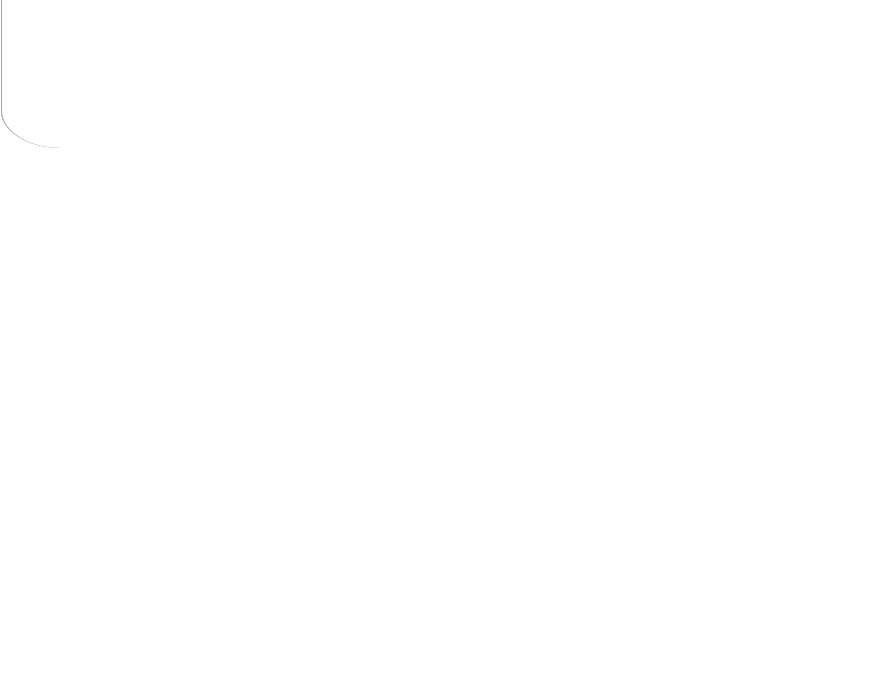
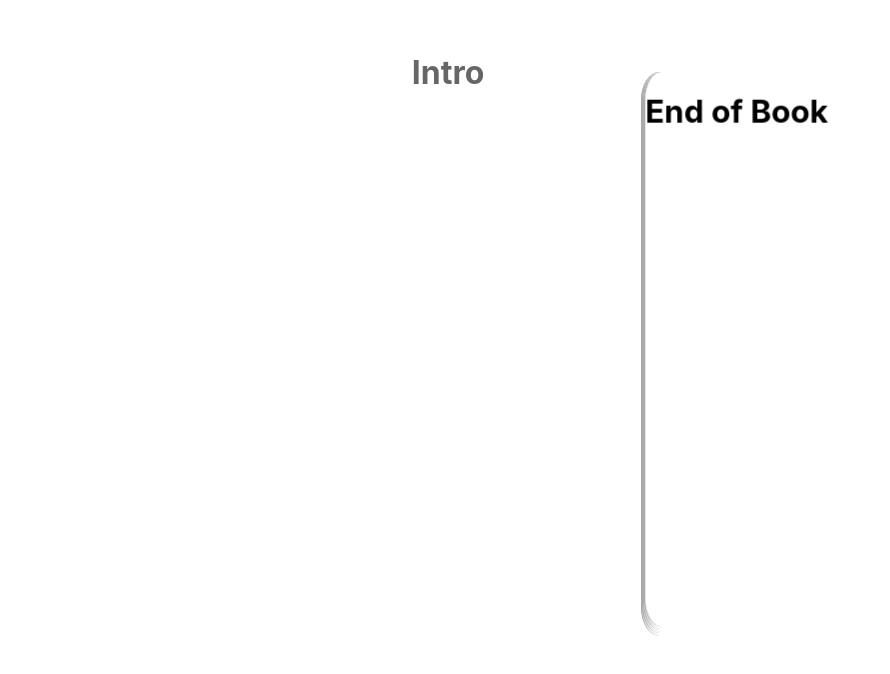
Before and after one commit to cubasve/Scrolls, a React (Create React App) app: page / in a window 1280 px wide. Shown: the part 628-1302 px from the top of the page, without its empty margins (0-890 px from the left). After the commit the page ends 800 px from the top, so only its background shows below. Built offline with nearby package versions, Linux system fonts and the light colour scheme.

Commit message:
Add book boilerplate structure

```diff
--- a/package.json
+++ b/package.json
@@ -3,6 +3,7 @@
   "version": "0.1.0",
   "private": true,
   "dependencies": {
+    "@fortawesome/fontawesome-free": "^5.15.3",
     "@testing-library/jest-dom": "^5.12.0",
     "@testing-library/react": "^11.2.6",
     "@testing-library/user-event": "^12.8.3",
--- a/src/App.css
+++ b/src/App.css
@@ -41,7 +41,14 @@
   z-index: calc(((var(--page-count) + 2) - var(--page-index)) * 2);
 }
 
-.front {
+.page {
+  transform: rotateY(calc(var(--rotation) * 1deg));
+  transform: translate3d(0, 0, calc((0.5 * var(--coefficient)) * 1px));
+}
+/* .front {
+  rotation: var(--rotation);
+
+
   transform: rotateY(calc(0) * 1deg);
   transform: translate3d(0, 0, calc(0.5 * 0 * 1px));
   backface-visibility: hidden;
@@ -50,7 +57,7 @@
 .back {
   transform: rotateY(calc(180 * 1deg));
   transform: translate3d(0, 0, calc(0.5 * 2 * 1px));
-}
+} */
 
 .scroll {
   right: 50vw;
--- a/src/App.js
+++ b/src/App.js
@@ -33,31 +33,133 @@ export default function App() {
   }, []);
 
   return (
-    <div id="animation" className="App">
-      {/* Page 1 */}
-      <div className="front-1 book page">
-        <h1>Page 1</h1>
-      </div>
+    <div>
 
-      {/* Page 2 */}
-      <div className="back-2 book page">
-        <h1>Page 2</h1>
-      </div>
+      <main>
+        <div id="book-animation">
+          <div className="scroll book">
+            <h1>Intro</h1>
+          </div>
 
-      {/* Page 3 */}
-      <div className="back-2 book page">
-        <h1>Page 2</h1>
-      </div>
+          <div className="book" />
 
-      {/* Page 4 */}
-      <div className="back-2 book page">
-        <h1>Page 2</h1>
-      </div>
+          <div className="book" id="book">
 
-      {/* Page 5 */}
-      <div className="back-2 book page">
-        <h1>Page 2</h1>
-      </div>
+            {/* 1st Set */}
+            <div className="page book cover front book-page">
+              <div className="page half front">
+                <div className="content">
+                  <h1>Page 1</h1>
+                </div>
+              </div>
+
+              <div className="page half back">
+                <div className="content">
+                  <h1>Page 2</h1>
+                </div>
+              </div>
+            </div>
+
+            {/* 2nd Set */}
+            <div className="page book book-page">
+              <div className="page half front">
+                <div className="content">
+                  <h1>Page 3</h1>
+                </div>
+              </div>
+
+              <div className="page half back">
+                <div className="content">
+                  <h1>Page 4</h1>
+                </div>
+              </div>
+            </div>
+
+            {/* 3rd Set */}
+            <div className="page book book-page">
+              <div className="page half front">
+                <div className="content">
+                  <h1>Page 5</h1>
+                </div>
+              </div>
+
+              <div className="page half back">
+                <div className="content">
+                  <h1>Page 6</h1>
+                </div>
+              </div>
+            </div>
+
+            {/* 4th Set */}
+            <div className="page book book-page">
+              <div className="page half front">
+                <div className="content">
+                  <h1>Page 7</h1>
+                </div>
+              </div>
+
+              <div className="page half back">
+                <div className="content">
+                  <h1>Page 8</h1>
+                </div>
+              </div>
+            </div>
+
+            {/* 5th Set */}
+            <div className="page book book-page">
+              <div className="page half front">
+                <div className="content">
+                  <h1>Page 9</h1>
+                </div>
+              </div>
+
+              <div className="page half back">
+                <div className="content">
+                  <h1>Page 10</h1>
+                </div>
+              </div>
+            </div>
+
+            {/* 6th Set */}
+            <div className="page book book-page">
+              <div className="page half front">
+                <div className="content">
+                  <h1>Page 11</h1>
+                </div>
+              </div>
+
+              <div className="page half back">
+                <div className="content">
+                  <h1>Page 12</h1>
+                </div>
+              </div>
+            </div>
+
+            {/* 7th Set */}
+            <div className="page book book-page">
+              <div className="page half front">
+                <div className="content">
+                  <h1>Page 13</h1>
+                </div>
+              </div>
+
+              <div className="page half back">
+                <div className="content">
+                  <h1>Page 14</h1>
+                </div>
+              </div>
+            </div>
+
+            {/* Back of book */}
+            <div className="page book cover back book-page">
+              <div className="content">
+                <h1>End of Book</h1>
+              </div>
+            </div>
+
+          </div>
+        </div>
+      </main>
     </div>
   );
 }
```
Also changed, not shown: 1 other file (tests, documents, lock files or other folders).
